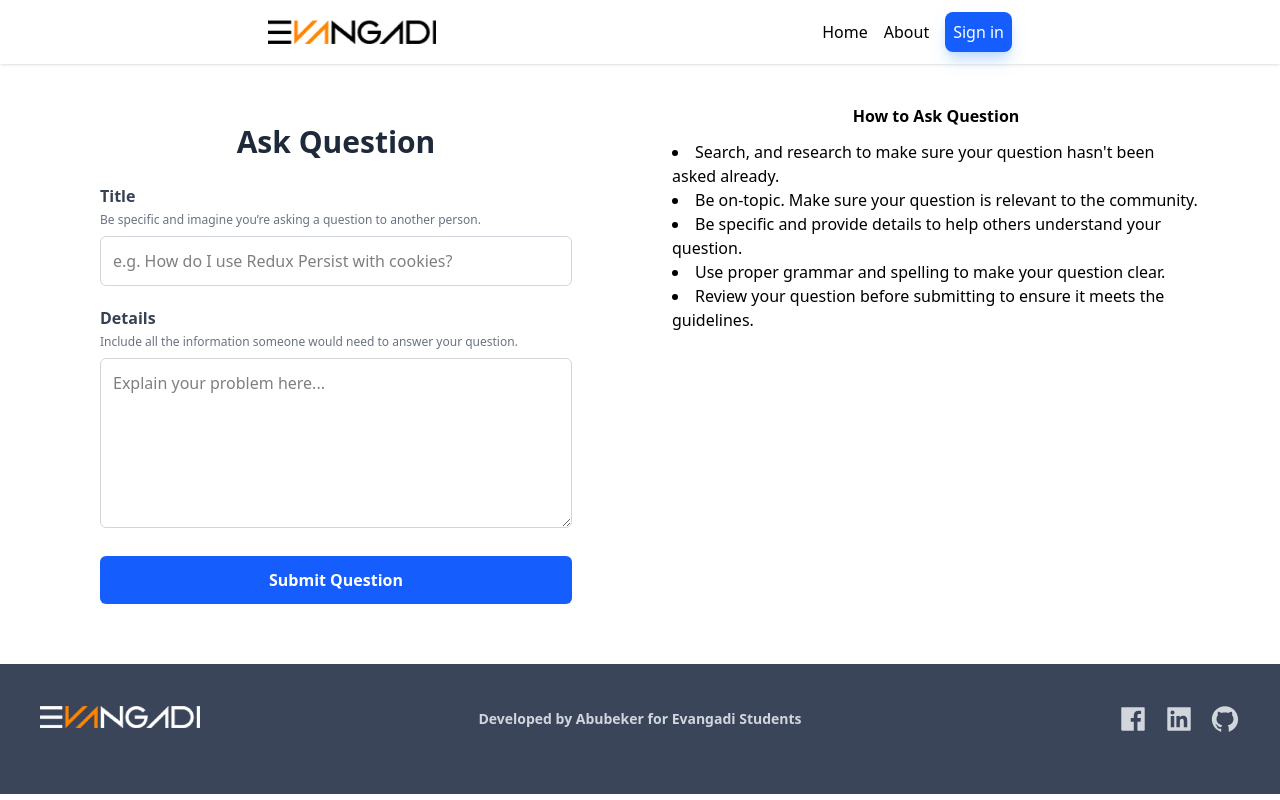
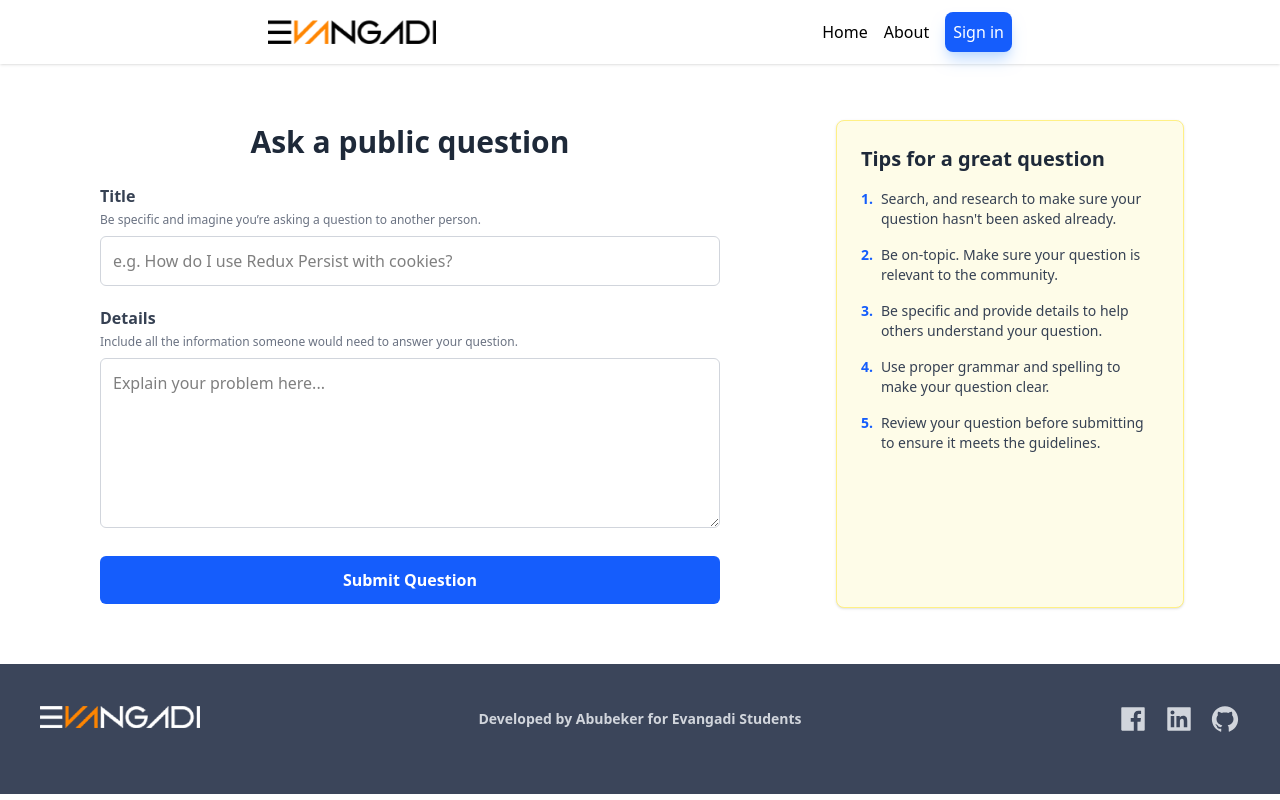
Before and after one commit to abubekernuru/evangadi-students-forum, a React (Vite) app in the folder client/: page /askquestion in a window 1280 px wide. Built offline with nearby package versions, Linux system fonts and the light colour scheme.

Commit message:
create ask question page ui

```diff
--- a/client/src/pages/AsqQuestion.jsx
+++ b/client/src/pages/AsqQuestion.jsx
@@ -3,30 +3,45 @@ import React from 'react'
 function AsqQuestion() {
   return (
     <div className='flex flex-col md:flex-row gap-10 md:gap-20 px-5 md:px-20 py-10'>
-      <div className='max-w-lg mx-auto p-5 w-full'>
-        <h1 className='font-extrabold text-gray-800 mb-6 text-3xl text-center'>Ask Question</h1>
+      <div className='p-5 w-full'>
+        <h1 className='font-extrabold text-gray-800 mb-6 text-3xl text-center'>Ask a public question</h1>
         <form className='flex flex-col gap-5'>
           <div className='flex flex-col gap-1 '>
             <label htmlFor="questionTitle" className='font-semibold text-gray-700'>Title</label>
             <p className='text-xs text-gray-500 mb-1'>Be specific and imagine you’re asking a question to another person.</p>
-            <input type="text" className='border border-gray-300 rounded-md p-3 focus:outline-none focus:ring-2 focus:ring-blue-500 focus:border-transparent transition-all' id='questionTitle' placeholder='e.g. How do I use Redux Persist with cookies?'/>
+            <input type="text" className='border border-gray-300 rounded-md p-3 focus:outline-none focus:ring-2 focus:ring-blue-500 transition-all' id='questionTitle' placeholder='e.g. How do I use Redux Persist with cookies?'/>
           </div>
           <div className='flex flex-col gap-1'>
             <label htmlFor="questionDetails" className='font-semibold text-gray-700'>Details </label>
             <p className='text-xs text-gray-500 mb-1'>Include all the information someone would need to answer your question.</p>
-            <textarea type="text" id='questionDetails' placeholder='Explain your problem here...' rows={6} className='border border-gray-300 rounded-md p-3 focus:outline-none focus:ring-2 focus:ring-blue-500 focus:border-transparent transition-all w-full'></textarea>
+            <textarea type="text" id='questionDetails' placeholder='Explain your problem here...' rows={6} className='border border-gray-300 rounded-md p-3 focus:outline-none focus:ring-2 focus:ring-blue-500 transition-all'></textarea>
           </div>
           <button type="submit" className='bg-blue-600 text-white py-3 rounded-md font-semibold hover:opacity-95 transition-colors mt-2 text-center cursor-pointer'>Submit Question</button>
         </form>
       </div>
-      <div className='w-full '>
-      <h2 className='text-center font-bold mb-3'>How to Ask Question</h2>
-      <ul className='list-disc list-inside'>
-        <li>Search, and research to make sure your question hasn't been asked already.</li>
-        <li>Be on-topic. Make sure your question is relevant to the community.</li>
-        <li>Be specific and provide details to help others understand your question.</li>
-        <li>Use proper grammar and spelling to make your question clear.</li>
-        <li>Review your question before submitting to ensure it meets the guidelines.</li>
+      <div className=' bg-yellow-50 border border-yellow-200 rounded-lg p-6 shadow-sm m-4'>
+      <h2 className='text-xl font-bold text-gray-800 mb-4'>Tips for a great question</h2>
+      <ul className='space-y-4 text-sm text-gray-700'>
+        <li className='flex gap-2'>
+          <span className='font-bold text-blue-600'>1.</span>
+          <span>Search, and research to make sure your question hasn't been asked already.</span>
+        </li>
+        <li className='flex gap-2'>
+          <span className='font-bold text-blue-600'>2.</span>
+          <span>Be on-topic. Make sure your question is relevant to the community.</span>
+        </li>
+        <li className='flex gap-2'>
+          <span className='font-bold text-blue-600'>3.</span>
+          <span>Be specific and provide details to help others understand your question.</span>
+        </li>
+        <li className='flex gap-2'>
+          <span className='font-bold text-blue-600'>4.</span>
+          <span>Use proper grammar and spelling to make your question clear.</span>
+        </li>
+        <li className='flex gap-2'>
+          <span className='font-bold text-blue-600'>5.</span>
+          <span>Review your question before submitting to ensure it meets the guidelines.</span>
+        </li>
       </ul>
       </div>
     </div>
```
